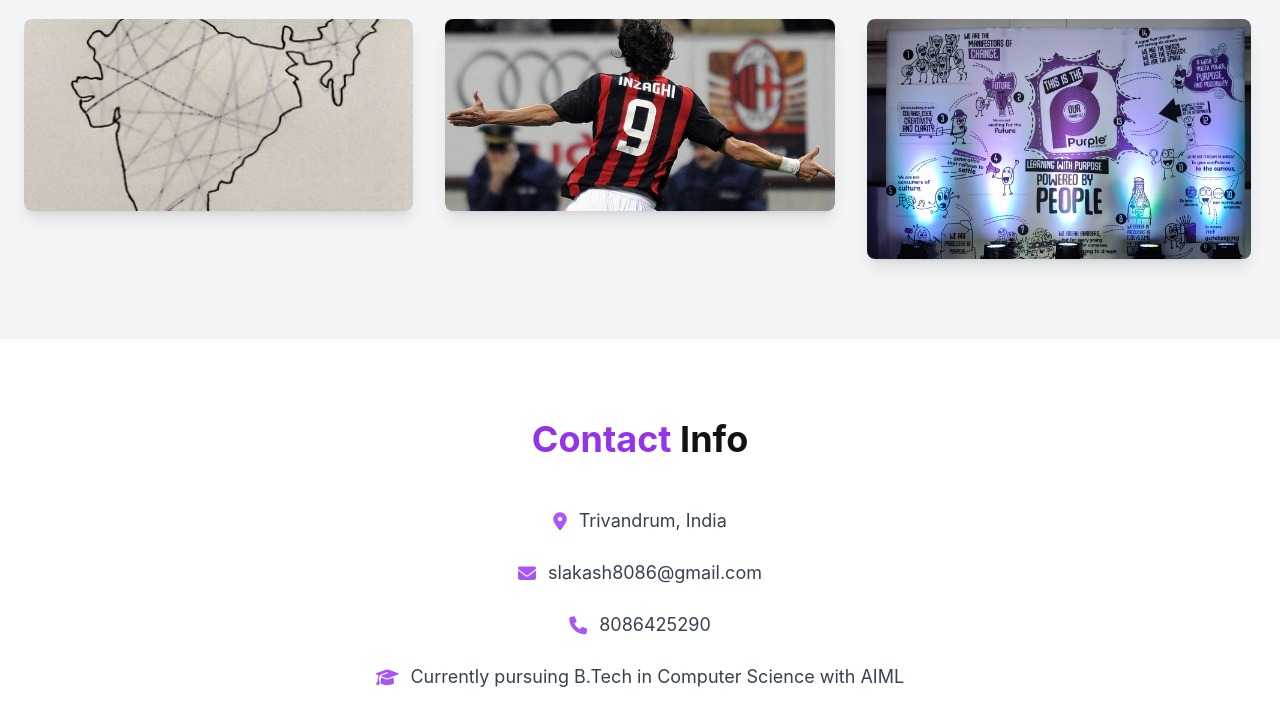
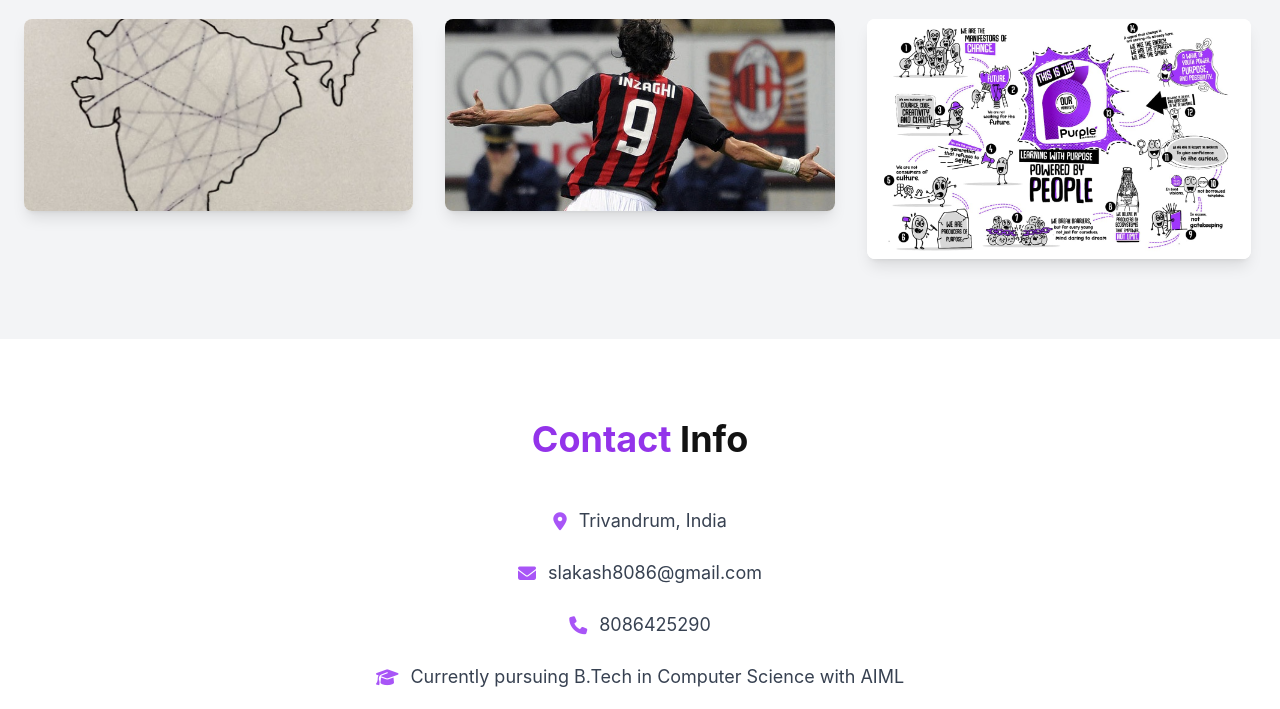
Before and after one commit to strange086/portfolio, a plain HTML site: page index.html in a window 1280 px wide. Shown: the part 2981-3690 px from the top of the page. Drawn offline with nearby package versions, Linux system fonts and the light colour scheme.

Commit message:
Update index.html

```diff
--- a/index.html
+++ b/index.html
@@ -470,7 +470,7 @@
                 <a href="TPM_poster.jpg" target="_blank" class="block w-full max-w-sm">
                     <div class="relative rounded-lg overflow-hidden shadow-lg bg-white dark:bg-gray-800 hover:shadow-2xl transition-shadow duration-300">
       <!-- Poster image -->
-                      <img src="TPM_poster.jpg" alt="Purple Movement Manifesto Poster" class="project-image w-full h-60 object-cover">
+                      <img src="purple_poster.jpg" alt="Purple Movement Manifesto Poster" class="project-image w-full h-60 object-cover">
 
       <!-- Hover overlay -->
                       <div class="absolute inset-0 bg-gradient-to-t from-black/85 to-transparent opacity-0 hover:opacity-100 transition-opacity duration-300 flex flex-col justify-end p-6">
```
